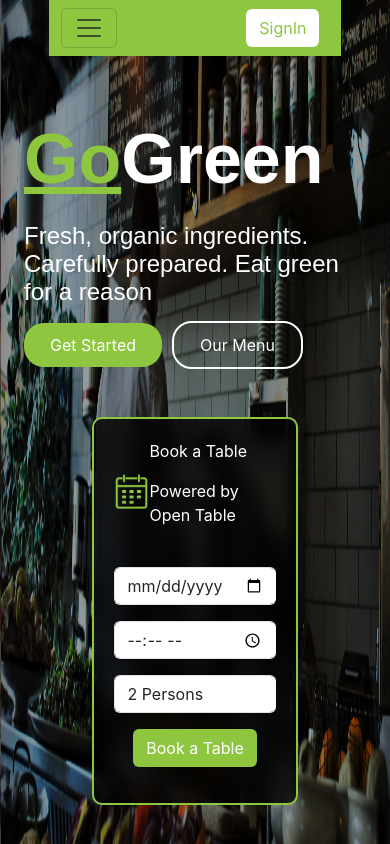
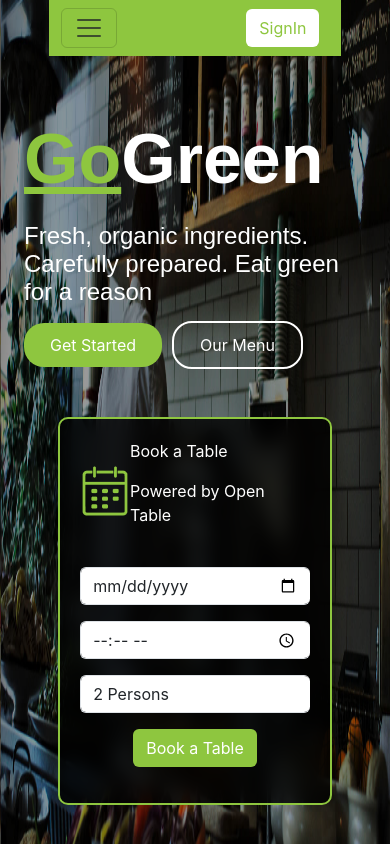
Before and after one commit to Abdul36/my-green, a React (Create React App) app: page / in a window 390 px wide. Shown: the top 844 px of the page. Built offline with nearby package versions, Linux system fonts and the light colour scheme.

Commit message:
full resp

```diff
--- a/src/components/table/table.css
+++ b/src/components/table/table.css
@@ -27,3 +27,13 @@
 .find:hover {
     background-color: transparent;
 }
+
+@media (max-width: 576px) {
+    .tablee {
+        /* background-color: aqua; */
+        margin: auto;
+        width: 80%;
+
+    }
+
+}
```
